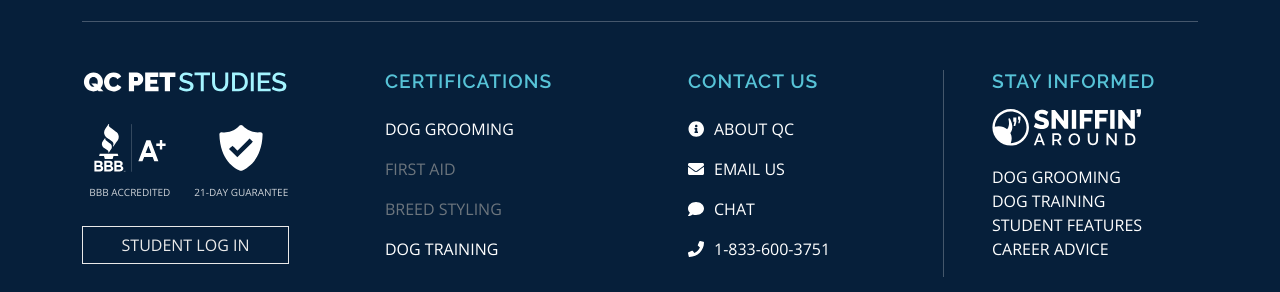
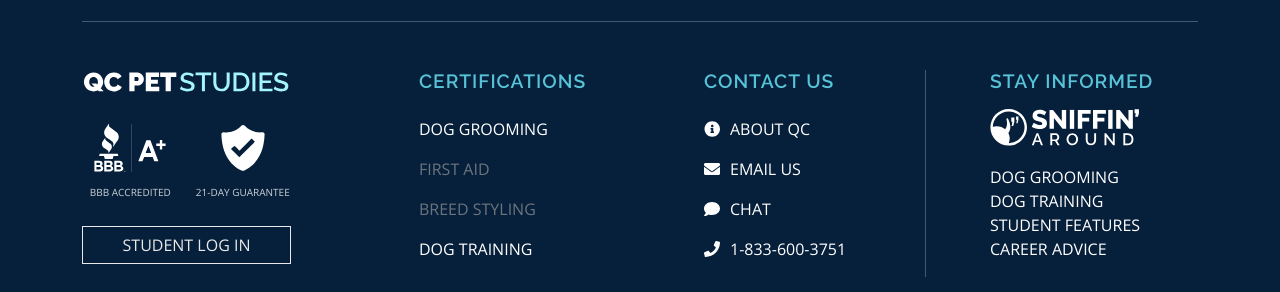
Before and after one commit to QCCareerSchool-Org/www.qcpetstudies.com, a Next.js app: page /contact-us in a window 1280 px wide. Shown: the part 660-952 px from the top of the page. Built offline with nearby package versions, Linux system fonts and the light colour scheme; no server answers.

Commit message:
Fix horizonal scroll caused by footer Update pricing section Add Bar component Update to react-icons 4.3 Update dependencies Add "navy" color to theme Remove background color from footer and apply bg-navy class

```diff
--- a/src/components/DefaultLayout.tsx
+++ b/src/components/DefaultLayout.tsx
@@ -18,6 +18,6 @@ export const DefaultLayout = ({ noHero, secondaryTitle, secondaryNavLinks, foote
     <main className="flex-shrink-0">
       {children}
     </main>
-    <Footer ctaType={footerCTAType} className="mt-auto" />
+    <Footer ctaType={footerCTAType} className="bg-navy mt-auto" />
   </div>
 );
--- a/src/styles/global.scss
+++ b/src/styles/global.scss
@@ -10,6 +10,7 @@
   "gray": #999,
   "light": #e9e9e9,
   "dark": #2b313c,
+  "navy": #061f3a,
 );
 
 $body-color: #324F54;
@@ -136,6 +137,11 @@ h4, .h4, h5, .h5, h6, .h6 {
   h3, .h3 { color: #ddd; }
   h4, .h4, h5, .h5, h6, .h6 { color: white; }
   color: #ddd;
+}
+
+.bg-navy {
+  color: white;
+  h1, .h1, h2, .h2, h3, .h3, h4, .h4, h5, .h5, h6, .h6 { color: white; }
 }
 
 .btn { text-transform: uppercase; }
@@ -295,12 +301,8 @@ pre { color: inherit }
 }
 
 footer {
-  background-color: #061f3a;
-  color: white;
   font-weight: 400;
   padding: 2rem 0;
-  // small { font-size: 0.625rem; }
-  h1, .h1, h2, .h2, h3, .h3, h4, .h4, h5, .h5, h6, .h6 { color: white; }
   h4, .h4 { font-weight: 600; }
   ul {
     list-style-type: none;
@@ -348,19 +350,11 @@ footer {
 @media (min-width: 992px) {
   footer {
     h4, .h4 { font-size: 1.2rem; }
-    #footerRow {
-      margin-right: -2.25rem;
-      margin-left: -2.25rem;
-      > .col,
-      > [class*="col-"] {
-        padding-right: 2.25rem;
-        padding-left: 2.25rem;
-      }
-    }
-    #footerColBrand { width: 28%; }
-    #footerColCertifications { width: 24%; }
-    #footerColContactUs { width: 24%; }
-    #footerColStayInformed { width: 24%; border-left: 1px solid rgba(255, 255, 255, 0.25); }
+    // increase the horizontal padding on the columns to 2.25rem and tweak the column widths
+    #footerColBrand { width: 28%; padding-right: 2.25rem; }
+    #footerColCertifications { width: 24%; padding-left: 2.25rem; padding-right: 2.25rem; }
+    #footerColContactUs { width: 24%; padding-left: 2.25rem; padding-right: 2.25rem; }
+    #footerColStayInformed { width: 24%; padding-left: 2.25rem; border-left: 1px solid rgba(255, 255, 255, 0.25); }
     .spacedList > li { margin-bottom: 16px }
     #footerLogInButton { width: 100%; }
   }
@@ -368,33 +362,21 @@ footer {
 
 @media (min-width: 1200px) {
   footer {
-    #footerRow {
-      margin-right: -3rem;
-      margin-left: -3rem;
-      > .col,
-      > [class*="col-"] {
-        padding-right: 3rem;
-        padding-left: 3rem;
-      }
-    }
-    #footerColBrand { width: 25%; }
-    #footerColCertifications { width: 25%; }
-    #footerColContactUs { width: 25%; }
-    #footerColStayInformed { width: 25%; }
+    // increase the horizontal padding on the columns to 4rem and restore the normal column widths
+    #footerColBrand { width: 25%; padding-right: 4rem; }
+    #footerColCertifications { width: 25%; padding-left: 4rem; padding-right: 4rem; }
+    #footerColContactUs { width: 25%; padding-left: 4rem; padding-right: 4rem; }
+    #footerColStayInformed { width: 25%; padding-left: 4rem; }
   }
 }
 
 @media (min-width: 1400px) {
   footer {
-    #footerRow {
-      margin-right: -3.5rem;
-      margin-left: -3.5rem;
-      > .col,
-      > [class*="col-"] {
-        padding-right: 3.5rem;
-        padding-left: 3.5rem;
-      }
-    }
+    // increase the horizontal padding on the columns to 5rem
+    #footerColBrand { padding-right: 5rem; }
+    #footerColCertifications { padding-left: 5rem; padding-right: 5rem; }
+    #footerColContactUs { padding-left: 5rem; padding-right: 5rem; }
+    #footerColStayInformed { padding-left: 5rem; }
   }
 }
 
@@ -406,3 +388,15 @@ ul.list-style-none, ol.list-style-none {
 ul.no-indent, ol.no-indent {
   padding-left: 1rem;
 }
+
+hr.bar {
+  height: 0.5rem;
+  width: 4rem;
+  margin: 0 auto 1rem;
+  opacity: 1;
+  transition: width 1s;
+
+  &.collapsed {
+    width: 1rem;
+  }
+}
```
Also changed, not shown: package.json (+13 -13 lines), src/components/Bar.tsx (added, +21 -0 lines), src/components/PriceSection.tsx (+40 -28 lines), 1 other file (tests, documents, lock files or other folders).
